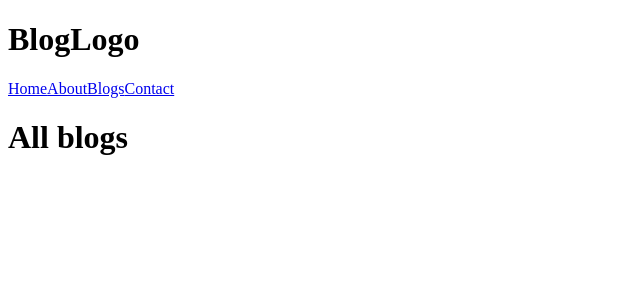
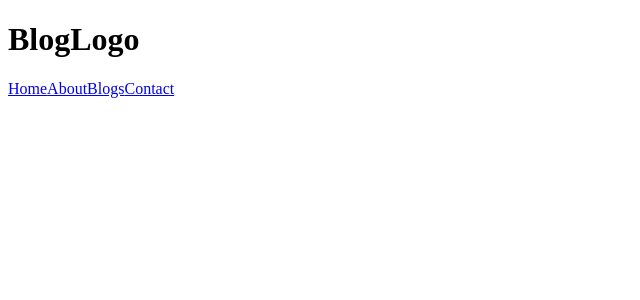
Before and after one commit to tbriggs1/devops_blog_frontend, a React (Create React App) app: page /blogs in a window 1280 px wide. Shown: the top 300 px of the page, without its empty margins (0-640 px from the left). Built offline with nearby package versions, Linux system fonts and the light colour scheme; no server answers.

Commit message:
added blogs page, blocked for CORS

```diff
--- /dev/null
+++ b/src/components/api/Get_Blogs.js
@@ -0,0 +1,26 @@
+import React, { useEffect, useState } from 'react'
+import axios from 'axios'
+
+const Get_Blogs = (props) => {
+
+
+
+    useEffect(() => {
+        axios.get(`http://51.89.220.72:5000/blogs`)
+        .then(res => {
+            const persons = res.data;
+            console.log(persons)
+            props.setName("hi");
+        })
+
+    })
+
+
+    return(
+      <div>
+
+      </div>
+    );
+}
+
+export default Get_Blogs;
--- a/src/components/blog/Blogs.js
+++ b/src/components/blog/Blogs.js
@@ -1,9 +1,13 @@
-import React from 'react'
+import React, {useState} from 'react'
+import Get_Blogs from '../api/Get_Blogs';
 
 const Blogs = () => {
+    const [name, setName] = useState();
+
     return (
         <div>
-            <h1>All blogs</h1>
+            <h1>{name}</h1>
+            <Get_Blogs setName={setName}/>
         </div>
     )
 }
```
